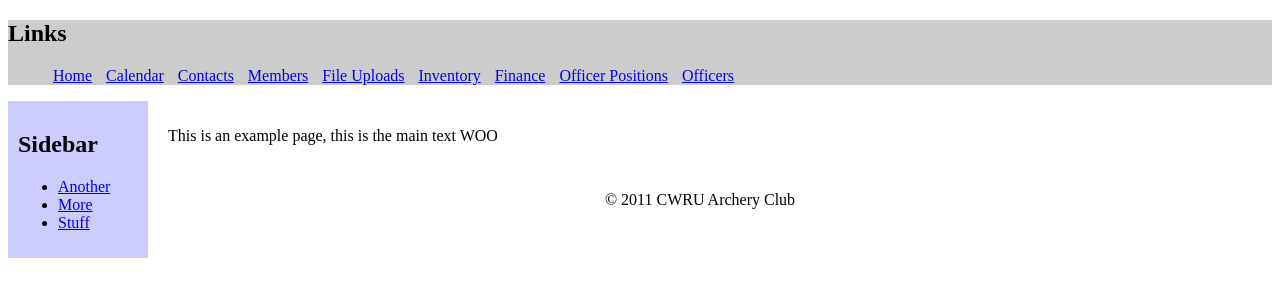
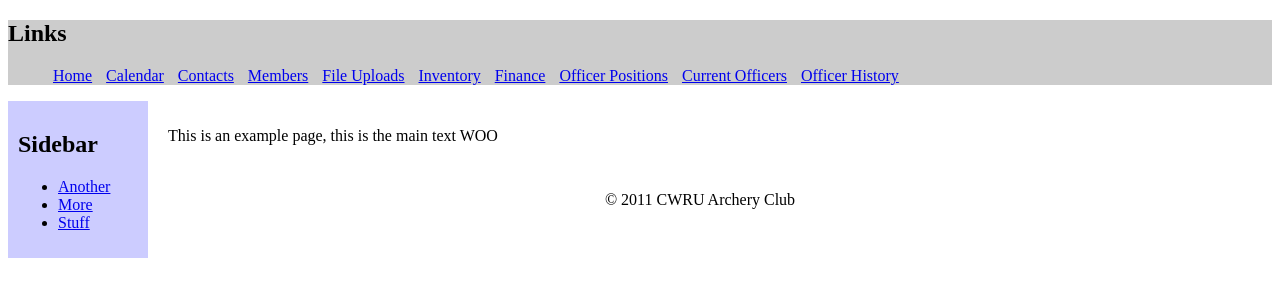
Before and after one commit to blahblahblah5038/EECS341, a PHP site: page / in a window 1280 px wide. Shown: the part 26-326 px from the top of the page. Run offline with PHP 8.4, Linux system fonts and the light colour scheme.

Commit message:
changed the header to include the officer history

```diff
--- a/phpincludes/header.php
+++ b/phpincludes/header.php
@@ -24,7 +24,8 @@ session_start();
 		<li><a href="/inventory/">Inventory</a></li>
 		<li><a href="/finance/">Finance</a></li>
 		<li><a href="/officer_positions/">Officer Positions</a></li>
-		<li><a href="/officers/">Officers</a></li>
+		<li><a href="/officers/">Current Officers</a></li>
+        <li><a href="/officer_history/">Officer History</a></li>
 	</ul>
 </div>
 <div id="sidebar">
```
